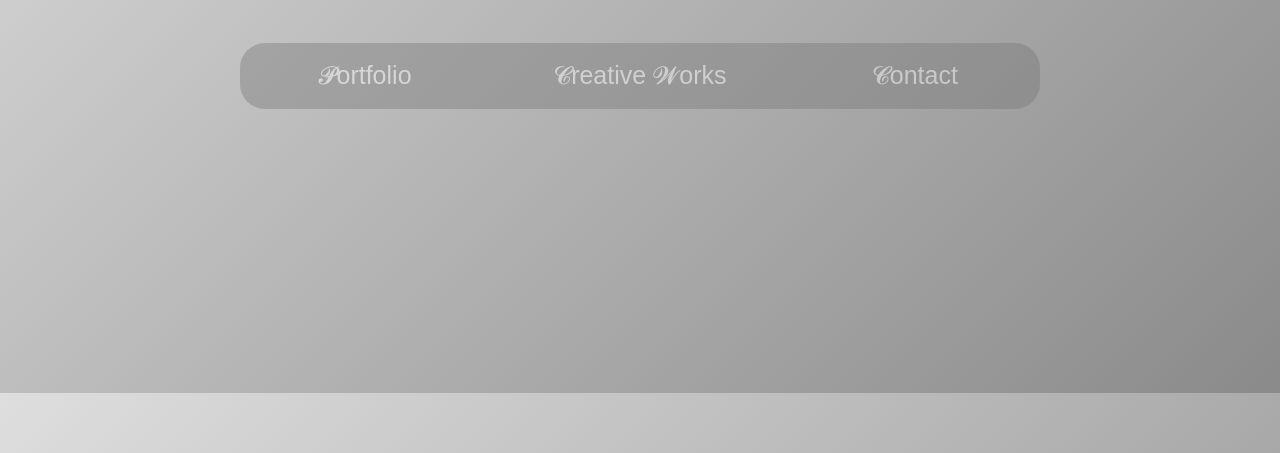
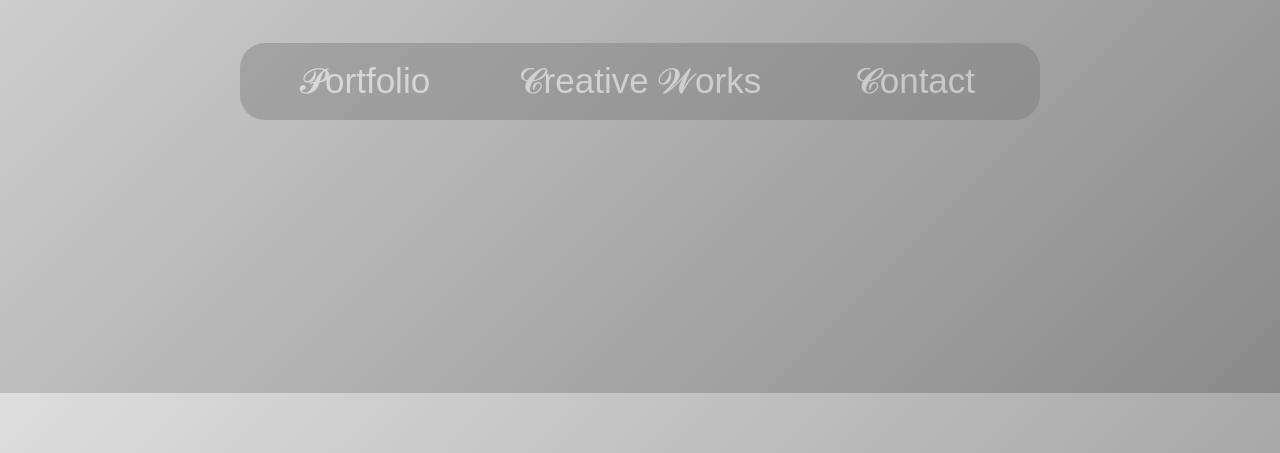
Before and after one commit to rickzor/portfolio, a plain HTML site: page index.html in a window 1280 px wide. Shown: the part 407-860 px from the top of the page. Drawn offline with Linux system fonts and the light colour scheme.

Commit message:
Update index.html

```diff
--- a/index.html
+++ b/index.html
@@ -45,7 +45,7 @@ section {
   border: none;
   text-align: center;
   outline: none;
-  font-size: 25px;
+  font-size: 35px;
   position: relative;
   opacity: 0.4;
 }
@@ -59,7 +59,7 @@ section {
   border: none;
   text-align: center;
   outline: none;
-  font-size: 25px;
+  font-size: 35px;
   position: relative;
   opacity: 0.4;
 }
@@ -75,7 +75,7 @@ section {
   border: none;
   text-align: center;
   outline: none;
-  font-size: 25px;
+  font-size: 35px;
   position: relative;
   opacity: 0.4;
 }
```
